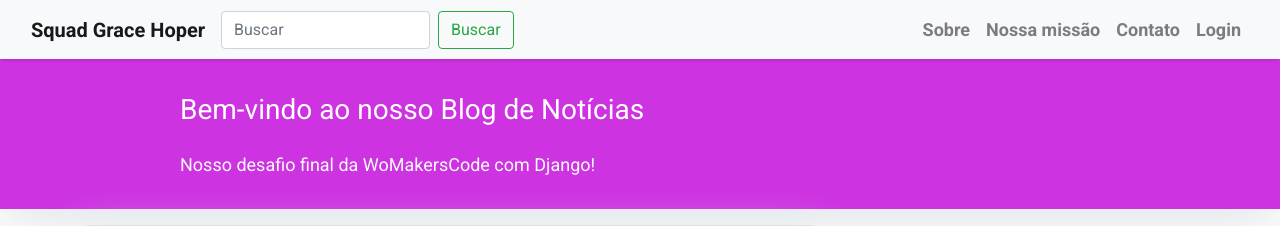
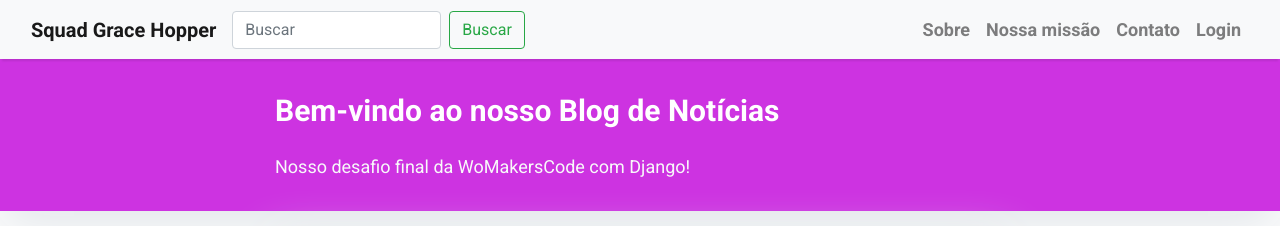
Before and after one commit to anaisateodoro/django-blog-noticias, a Django app: page / in a window 1280 px wide. Shown: the top 226 px of the page. Run offline with Django 5.2, Linux system fonts and the light colour scheme; data comes from the database, SQL or seed files in the repository; parts of the project's set-up code (start-up, migrations or seed data) failed here and were passed over; some libraries are stand-ins or nearby versions.

Commit message:
:lipstick: feat: Estilizacao do site

```diff
--- a/blog/templates/base.html
+++ b/blog/templates/base.html
@@ -4,7 +4,7 @@
   <html>
     <head>
       <meta charset="UTF-8" />
-      <title>Django - Squad Grace Hoper</title>
+      <title>Django - Squad Grace Hopper</title>
       <link
         href="https://fonts.googleapis.com/css?family=Roboto:400,700"
         rel="stylesheet"
@@ -92,7 +92,7 @@
       >
         <div class="container-fluid">
           <a class="navbar-brand" href="{% url 'home' %}"
-            ><strong>Squad Grace Hoper</strong></a
+            ><strong>Squad Grace Hopper</strong></a
           >
           <button
             class="navbar-toggler navbar-toggler-right"
@@ -154,12 +154,12 @@
       {% endblock content %}
       <!-- Botao voltar ao topo -->
       <button class="scroll-to-top" aria-label="Voltar ao topo">
-        <i class="fas fa-arrow-up"></i> voltar ao topo
+        <i class="fas fa-arrow-up"></i> Voltar ao topo
       </button>
       <!-- Footer -->
       <footer class="py-3 bg-grey">
         <p class="m-0 text-dark text-center">
-          Django &#10084; Squad Grace Hoper
+          Django &#10084; Squad Grace Hopper
         </p>
       </footer>
       <!-- Bootstrap JS e jQuery (necessário para o scroll suave) -->
--- a/blog/templates/index.html
+++ b/blog/templates/index.html
@@ -27,15 +27,41 @@
         border-radius: 6px;
     }
 
+    #page-bar {
+        justify-content: center;
+        align-items: center;
+    }
+
+    #header_title {
+        font-weight: bold;
+        font-size: 30px;
+    }
+
+    .pagination .page-item.active .page-link {
+    background-color: #cd33e1;
+    border-color: #cd33e1;
+    color: #fff
+    }
+
+    .pagination .page-item .page-link {
+    color: #cd33e1;
+    }
+
+    .pagination .page-item .page-link:hover {
+    background-color: #e0c3ff;
+    border-color: #e0c3ff;
+    color: #fff;
+    }
+
 </style>
 
 <header class="masthead">
     <div class="overlay"></div>
     <div class="container">
         <div class="row">
-            <div class=" col-md-8 col-md-10 mx-auto">
+            <div class="col-md-8 mx-auto">
                 <div class="site-heading">
-                    <h3 class=" site-heading my-4 mt-3 text-white"> Bem-vindo ao nosso Blog de Notícias</h3>
+                    <h3 class="site-heading my-4 mt-3 text-white" id="header_title"> Bem-vindo ao nosso Blog de Notícias</h3>
                     <p class="text-light">Nosso desafio final da WoMakersCode com Django! &nbsp
                     </p>
                 </div>
@@ -46,7 +72,7 @@
 <div class="container">
     <div class="row">
         <!-- Blog Entries Column -->
-        <div class="col-md-8 mt-3 left">
+        <div class="col-md-8 mt-3 mx-auto">
             {% for post in post_list %}
             <div class="card mb-4">
                 <div class="card-body">
@@ -60,7 +86,7 @@
                 </div>
             </div>
             {% endfor %}
-            <div class="pagination">
+            <div class="pagination" id="page-bar">
                 <ul class="pagination">
                     {% if is_paginated %}
                         {% if page_obj.has_previous %}
```
Also changed, not shown: blog/templates/post_detail.html (+5 -7 lines), blog/templates/search_results.html (+11 -8 lines).
